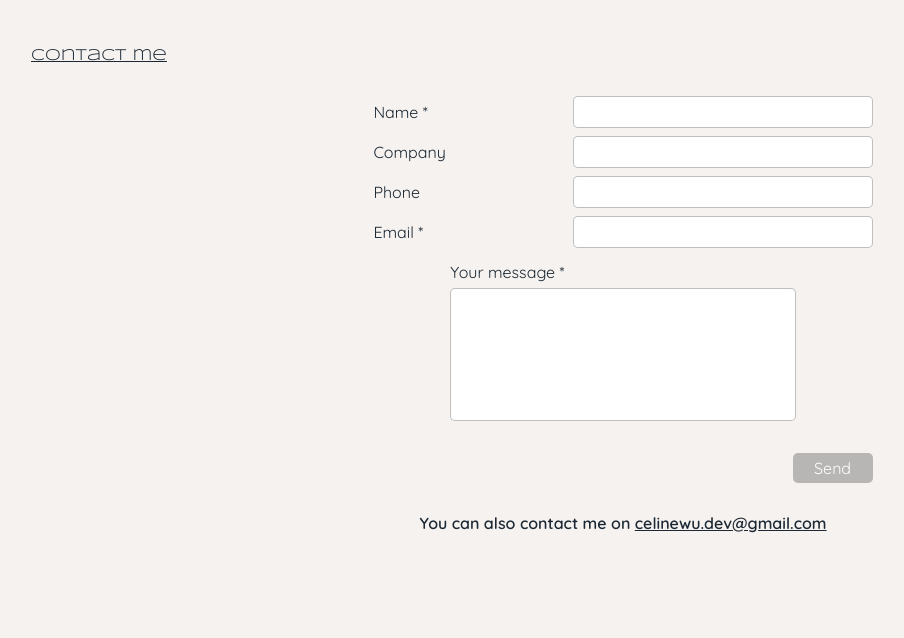
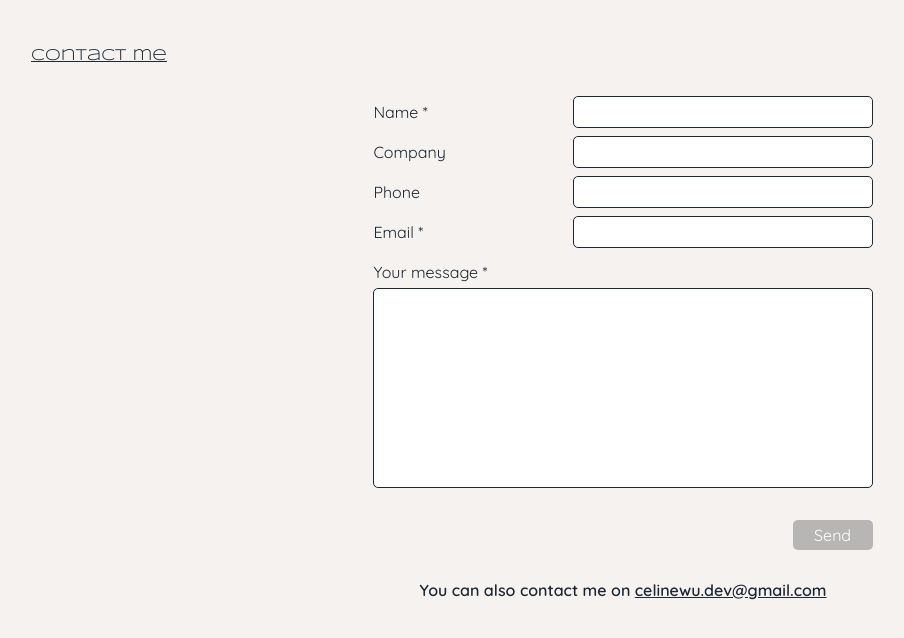
Before and after one commit to wuceline/celinewu-cv, a React app: page /contact in a window 1280 px wide. Shown: the whole page, without its empty margins (17-921 px from the left). Built offline with nearby package versions, Linux system fonts and the light colour scheme; some packages are replaced by stand-ins of ours; a web font is replaced by a local one.

Commit message:
edit text area size

```diff
--- a/src/components/Contact/Form/index.js
+++ b/src/components/Contact/Form/index.js
@@ -115,8 +115,6 @@ const Form = () => {
         <textarea
           name="message"
           id="message"
-          cols="45"
-          rows="30"
           onChange={(event) => {
             setMessage(event.target.value);
           }}
--- a/src/components/Contact/Form/styles.scss
+++ b/src/components/Contact/Form/styles.scss
@@ -15,9 +15,10 @@
         display: flex;
         justify-content: space-between;
         margin-bottom: 0.5em;
+        height: 2em;
         input{
             font-family: vars.$QuickSand;
-            border:solid 1px rgba(0,0,0,0.25);
+            border:solid 1px vars.$fontColor;
             border-radius: 5px;
             padding:0.5em;
             @media only screen and (min-width:768px){
@@ -26,23 +27,26 @@
         }
         input:focus{
             font-weight: 600;
+            border: solid 2px vars.$fontColor;
         }
     }
     .message-label{
         align-self: center;
-        textarea{
+        width:100%;
+        #message{
             display: block;
-            height:10em;
             outline: none;
             font-family: vars.$QuickSand;
-            border:solid 1px rgba(0,0,0,0.25);
+            border:solid 1px vars.$fontColor;
             border-radius: 5px;
             padding:0.5em;
-
+            width: 100%;
+            height: 15em;
             resize: none;
         }
-        textarea:focus{
+        #message:focus{
             font-weight: 600;
+            border: solid 2px vars.$fontColor;
         }
     }
     .button{
```
